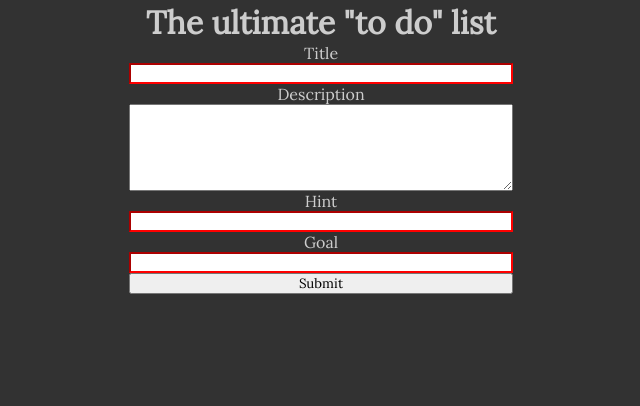
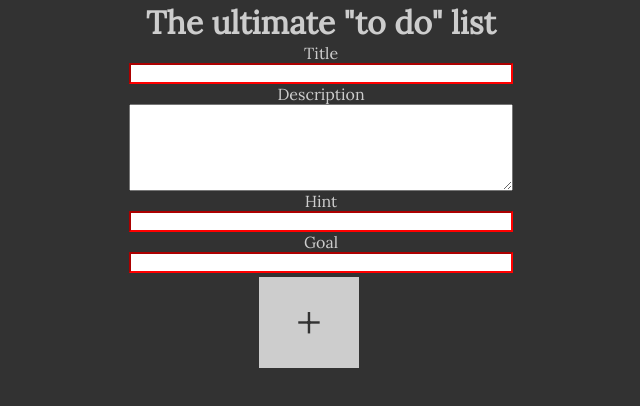
Before and after one commit to GrozniyDave/toDoDatabase, a plain HTML site: page index.html in a window 1280 px wide. Shown: the whole page, without its empty margins (385-1025 px from the left). Drawn offline with Linux system fonts and the light colour scheme; no server answers.

Commit message:
plus button and done buttons

```diff
--- a/index.html
+++ b/index.html
@@ -38,7 +38,7 @@
       <label for="goal">Goal</label>
       <input type="text" id="goal" name="goal" required minlength="10" />
       <!-- SUBMIT BUTTON -->
-      <button type="submit" name="submit" id="submitting">Submit</button>
+      <button type="submit" name="submit" id="submitting">&#x2b;</button>
     </form>
 
     <div class="listData">
@@ -49,7 +49,7 @@
             <p>description</p>
             <h2>hint</h2>
             <h3>goal</h3>
-            <button class="remove">&#10004;Completed&#10004;</button>
+            <button class="remove">Done&#10004;</button>
           </article>
         </template>
       </main>
--- a/style.css
+++ b/style.css
@@ -51,3 +51,16 @@ article {
   outline: 1px solid #cdcdcd;
   min-height: 200px;
 }
+#submitting {
+  background-color: #cdcdcd; /* Green */
+  border: none;
+  color: #323232;
+  padding: 15px 32px;
+  text-align: center;
+  text-decoration: none;
+  display: inline-block;
+  font-size: 48px;
+  margin: 4px 2px;
+  max-width: 100px;
+  transform: translateX(10vw);
+}
```
